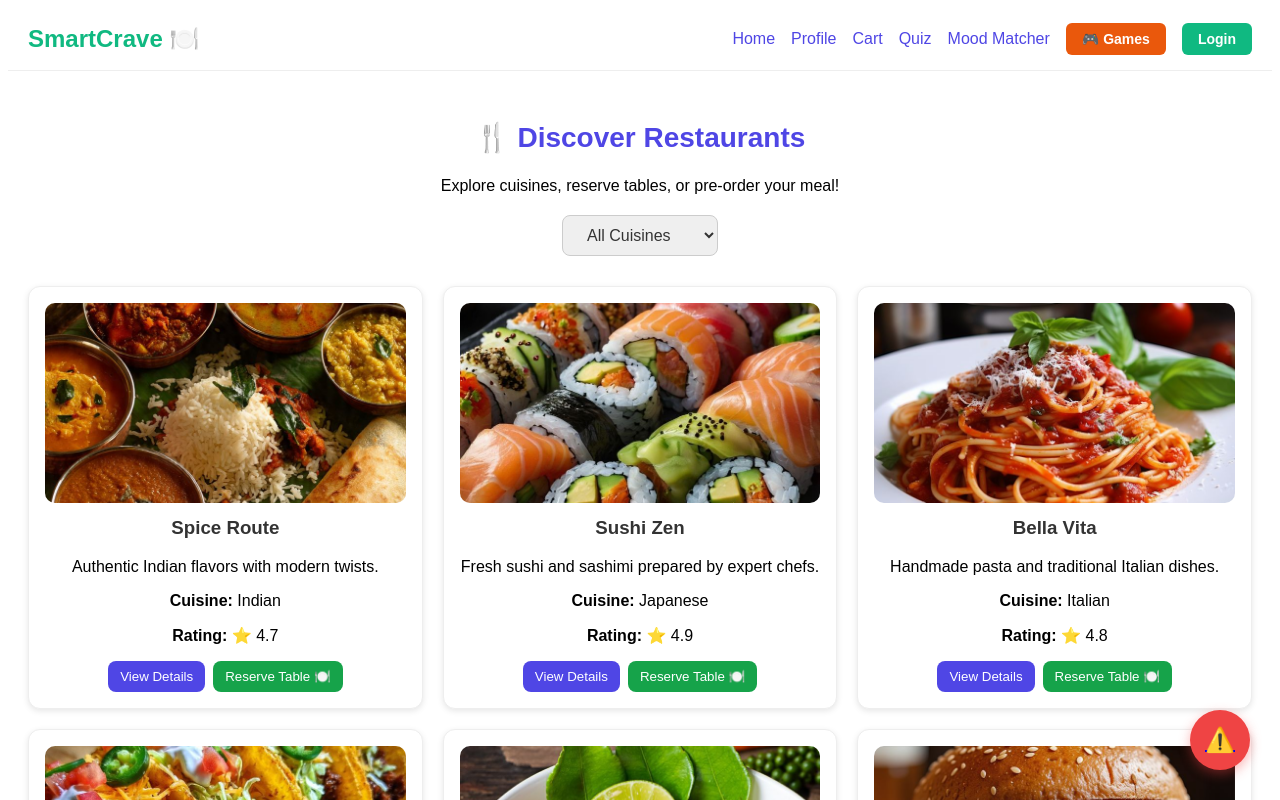
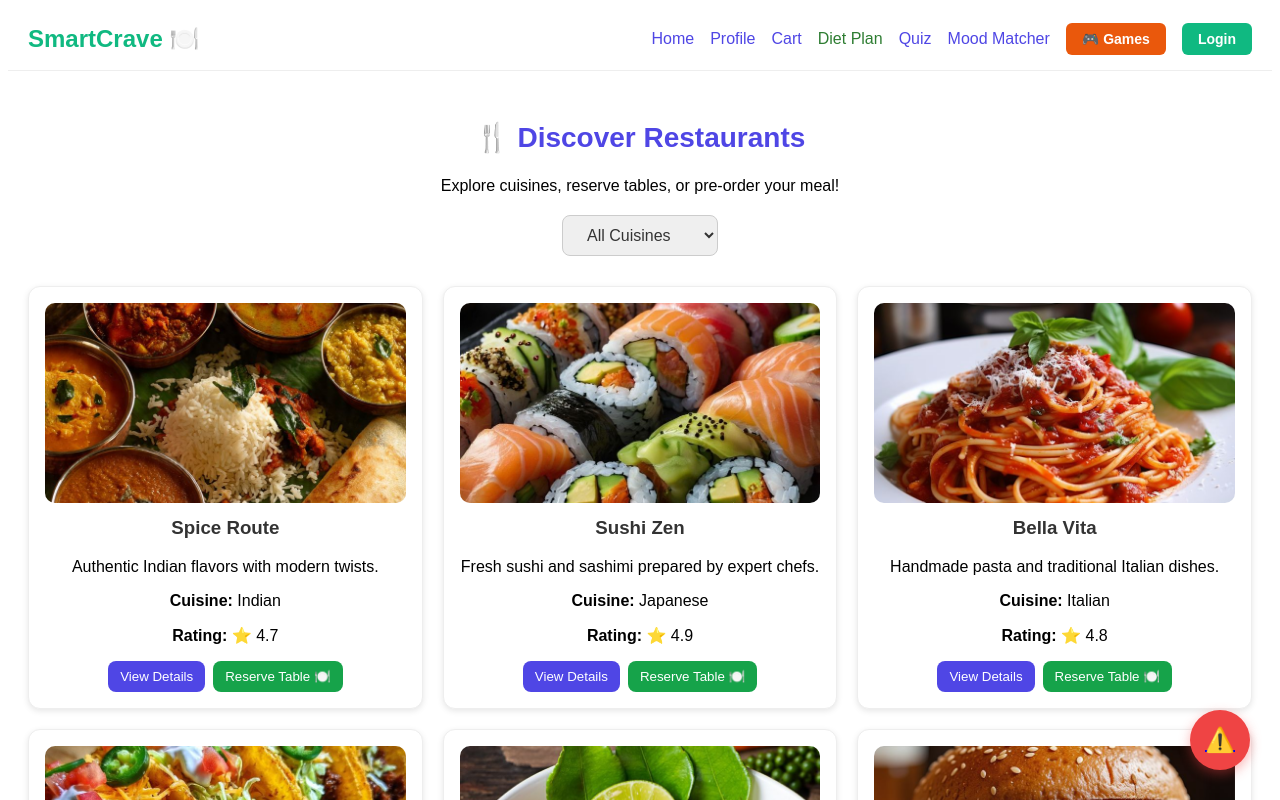
Before and after one commit to harinireddycheemala/restaurant-project, a React (Vite) app: page / in a window 1280 px wide. Shown: the top 800 px of the page. Built offline with nearby package versions, Linux system fonts and the light colour scheme.

Commit message:
Update App.jsx

```diff
--- a/src/App.jsx
+++ b/src/App.jsx
@@ -9,7 +9,8 @@ import RestaurantDetail from "./pages/RestaurantDetail";
 import Reservation from "./pages/Reservation";
 import Quiz from "./pages/Quiz";
 import MoodMatcher from "./pages/MoodMatcher";
-import AllergyChat from "./pages/AllergyChat"; // Import added
+import AllergyChat from "./pages/AllergyChat";
+import DietPlan from "./pages/DietPlan"; // <--- ADDED IMPORT
 
 function App() {
   return (
@@ -37,6 +38,10 @@ function App() {
           <Link to="/" style={{ textDecoration: "none", color: "#4f46e5", fontWeight: "500" }}>Home</Link>
           <Link to="/profile" style={{ textDecoration: "none", color: "#4f46e5", fontWeight: "500" }}>Profile</Link>
           <Link to="/cart" style={{ textDecoration: "none", color: "#4f46e5", fontWeight: "500" }}>Cart</Link>
+
+          {/* <--- ADDED DIET PLAN LINK HERE ---> */}
+          <Link to="/diet" style={{ textDecoration: "none", color: "#2e7d32", fontWeight: "500" }}>Diet Plan</Link>
+
           <Link to="/quiz" style={{ textDecoration: "none", color: "#4f46e5", fontWeight: "500" }}>Quiz</Link>
           <Link to="/mood" style={{ textDecoration: "none", color: "#4f46e5", fontWeight: "500" }}>Mood Matcher</Link>
 
@@ -81,9 +86,10 @@ function App() {
           <Route path="/reservation" element={<Reservation />} />
           <Route path="/quiz" element={<Quiz />} />
           <Route path="/mood" element={<MoodMatcher />} />
+          <Route path="/allergies" element={<AllergyChat />} />
 
-          {/* <--- THE MISSING ROUTE IS HERE ---> */}
-          <Route path="/allergies" element={<AllergyChat />} />
+          {/* <--- ADDED DIET PLAN ROUTE HERE ---> */}
+          <Route path="/diet" element={<DietPlan />} />
 
         </Routes>
       </div>
```
